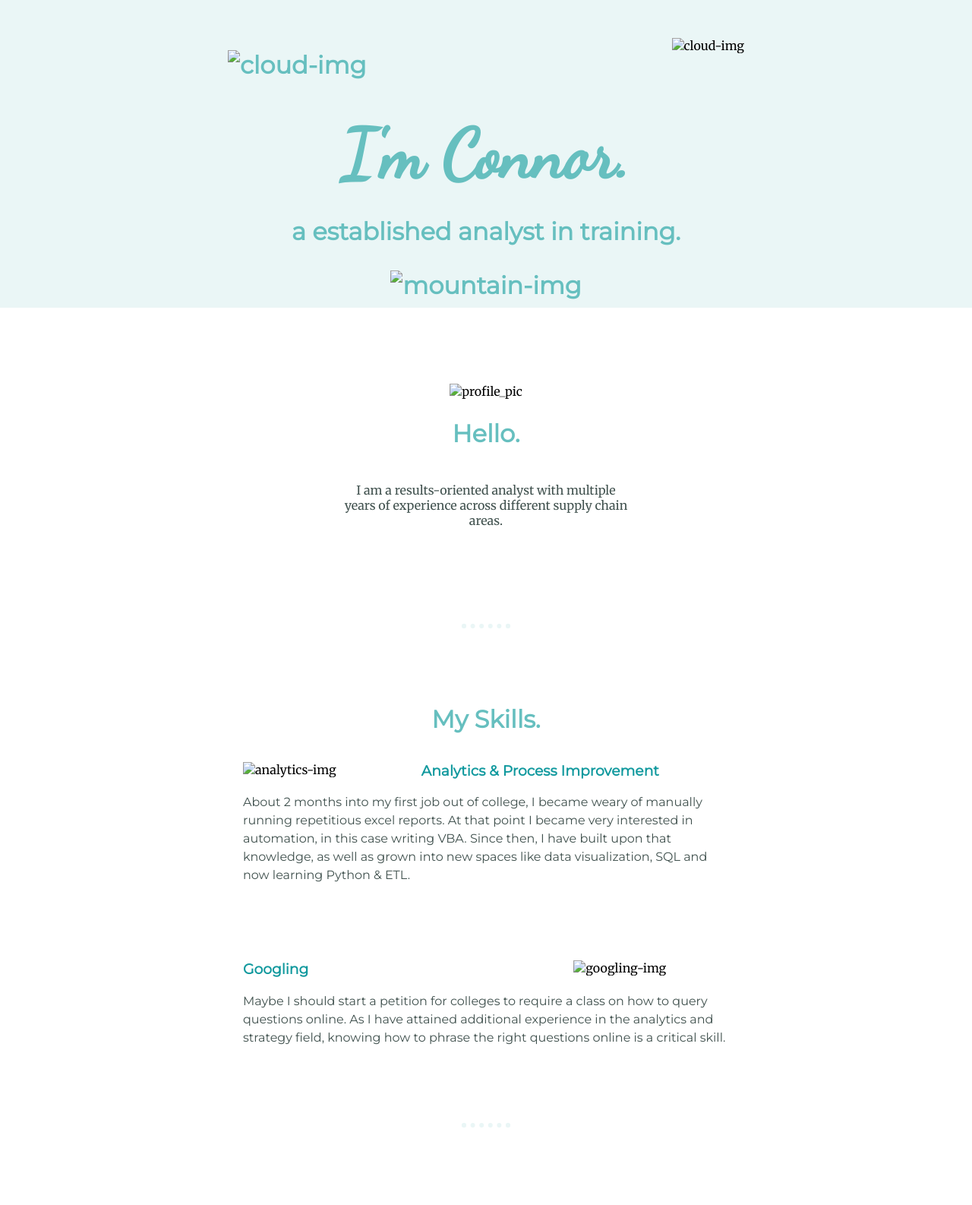
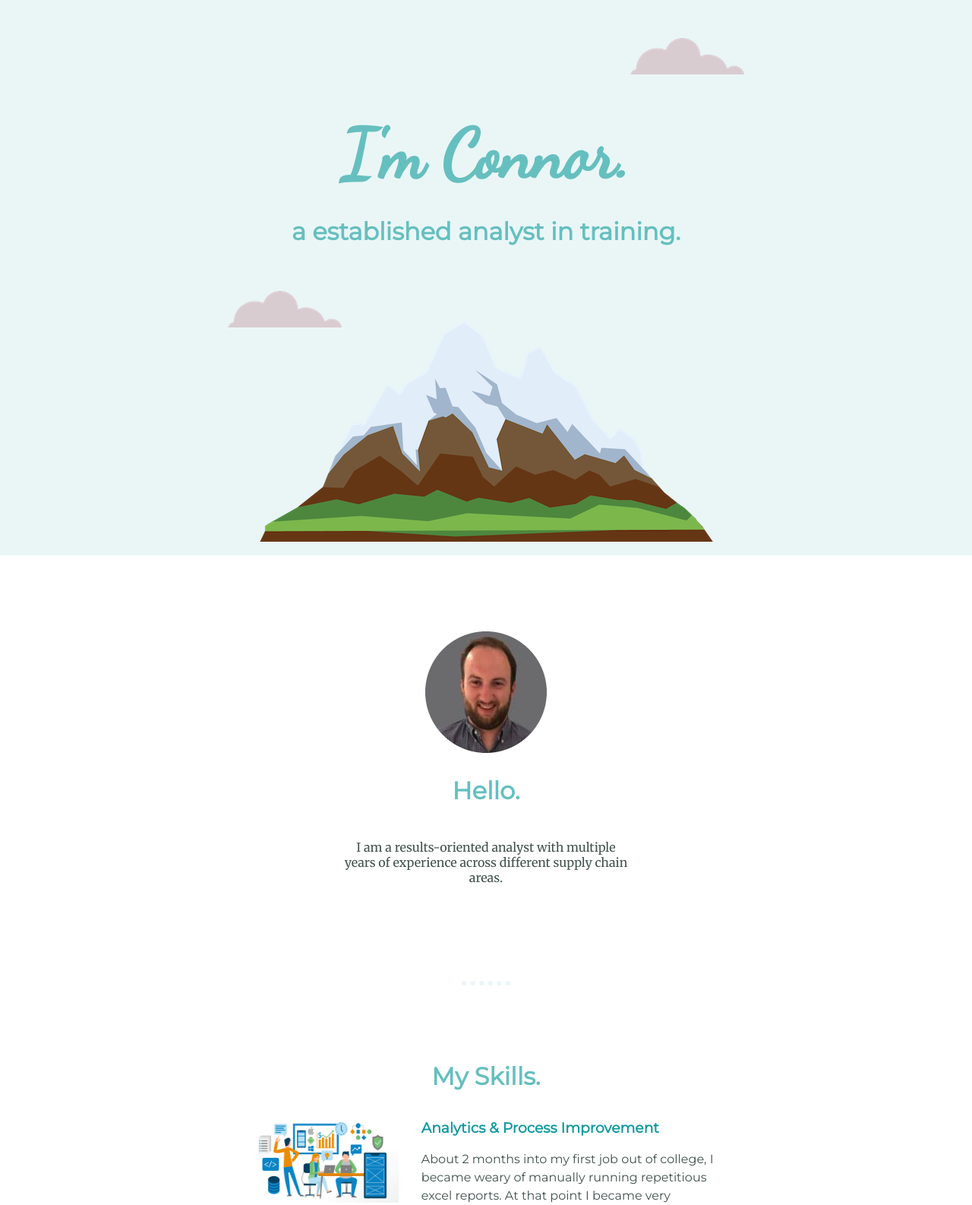
Before and after one commit to C-SKELTON/My-Website---with-CSS, a plain HTML site: page index.html in a window 1280 px wide. Shown: the top 1586 px of the page at 76% size. Drawn offline with Linux system fonts and the light colour scheme; files that its build step writes are made by us from their sources.

Commit message:
Update index.html

```diff
--- a/index.html
+++ b/index.html
@@ -3,7 +3,7 @@
     <head>
         <meta charset="UTF-8">
         <title>Connor Skelton</title>
-        <link rel="stylesheet" href="css/styles.css">
+        <link rel="stylesheet" href="styles.css">
         <link rel="icon" href="favicon.ico">
         <link rel="preconnect" href="https://fonts.googleapis.com">
 <link rel="preconnect" href="https://fonts.gstatic.com" crossorigin>
@@ -13,15 +13,15 @@
     </head>
     <body>
       <div class="top-container">
-        <img class="top-cloud" src="images/cloud.png" alt="cloud-img">
+        <img class="top-cloud" src="cloud.png" alt="cloud-img">
         <h1>I'm Connor.</h1>
         <h2>a established analyst in training.</p>
-        <img class="bottom-cloud" src="images/cloud.png" alt="cloud-img">
-        <img src="images/mountain.png" alt="mountain-img">
+        <img class="bottom-cloud" src="cloud.png" alt="cloud-img">
+        <img src="mountain.png" alt="mountain-img">
       </div>
       <div class="middle-container">
         <div class="profile">
-          <img src="images/profile_pic-modified.png" alt="profile_pic">
+          <img src="profile_pic-modified.png" alt="profile_pic">
           <h2>Hello.</h2>
           <div class="description" <p> I am a results-oriented analyst with multiple years of experience across different supply chain areas.</p></div>
         </div>
@@ -29,12 +29,12 @@
         <div class="skills">
           <h2>My Skills.</h2>
           <div class="skill-row">
-            <img class="img1" src="images/analytics.png" alt="analytics-img">
+            <img class="img1" src="analytics.png" alt="analytics-img">
             <h3> Analytics & Process Improvement</h3>
             <p>About 2 months into my first job out of college, I became weary of manually running repetitious excel reports. At that point I became very interested in automation, in this case writing VBA. Since then, I have built upon that knowledge, as well as grown into new spaces like data visualization, SQL and now learning Python & ETL.</p>
           </div>
           <div class="skill-row">
-            <img class="img2" src="images/googling.png" alt="googling-img">
+            <img class="img2" src="googling.png" alt="googling-img">
             <h3>Googling</h3>
             <p>Maybe I should start a petition for colleges to require a class on how to query questions online. As I have attained additional experience in the analytics and strategy field, knowing how to phrase the right questions online is a critical skill.</p>
           </div>
```
